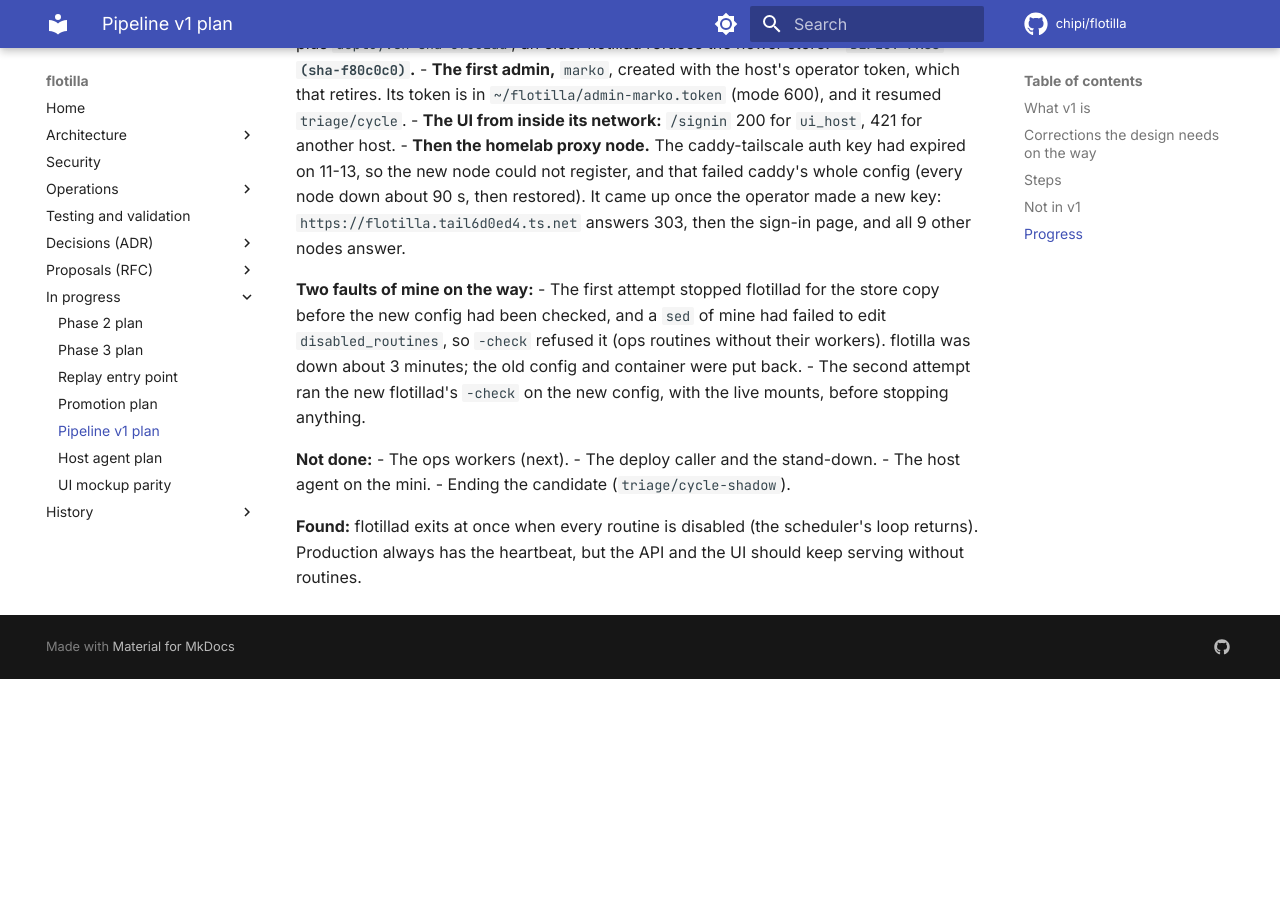
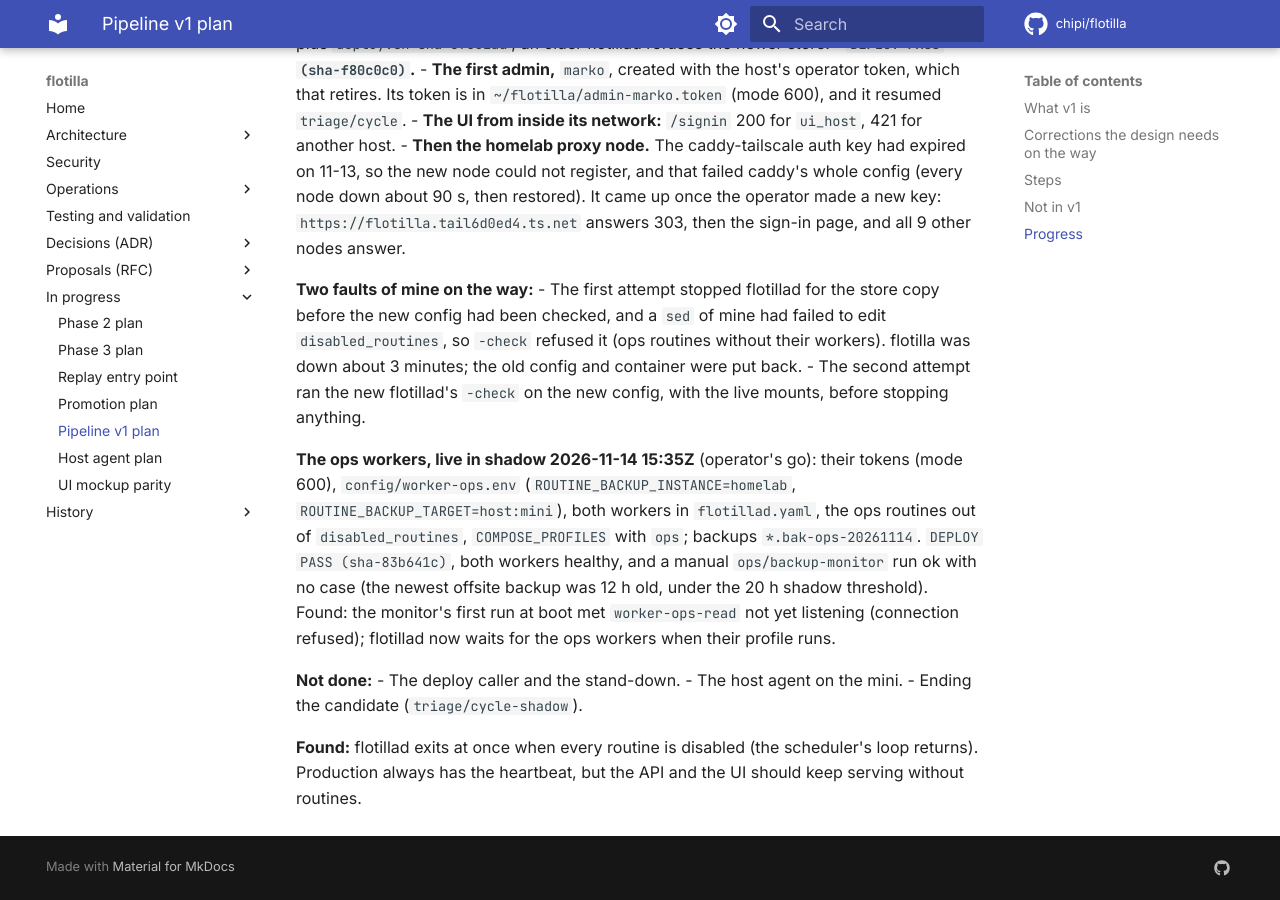
Before and after one commit to chipi/flotilla, an MkDocs documentation site: the page built from docs/wip/pipeline-v1-plan.md, in a window 1280 px wide and 900 px high, scrolled down 6629 px. Built offline with MkDocs 1.6.1 and Material for MkDocs 9.7.7, drawn with Linux system fonts in a browser that asks for light colours; comment, search, counter and statistics services are not loaded; before the commit the page ends 7308 px from its top, so only the background shows below that.

Commit message:
compose: flotillad waits for the ops workers when their profile runs
The ops workers went live on the mini in shadow (2026-11-14 15:35Z). The monitor's first run at boot
met worker-ops-read not yet listening (connection refused): flotillad waited only for the triage
worker. It now waits for both ops workers too, required: false so a host without the ops profile is
unaffected. Checked with `docker compose config` under no profile, ops, and candidate,ops; the
mini's Compose is 5.4.0.

The pipeline v1 plan records the ops workers' setup and the first live run.

Co-Authored-By: Claude Opus 5.5 <noreply@anthropic.com>
Claude-Session: https://claude.ai/code/session_014cvkLDhZiuT6G7yUUfGC4i

```diff
--- a/docs/wip/pipeline-v1-plan.md
+++ b/docs/wip/pipeline-v1-plan.md
@@ -220,8 +220,15 @@ promotion to propose).
   - The second attempt ran the new flotillad's `-check` on the new config, with the live mounts,
     before stopping anything.
 
+  **The ops workers, live in shadow 2026-11-14 15:35Z** (operator's go): their tokens (mode 600),
+  `config/worker-ops.env` (`ROUTINE_BACKUP_INSTANCE=homelab`, `ROUTINE_BACKUP_TARGET=host:mini`),
+  both workers in `flotillad.yaml`, the ops routines out of `disabled_routines`, `COMPOSE_PROFILES`
+  with `ops`; backups `*.bak-ops-20261114`. `DEPLOY PASS (sha-83b641c)`, both workers healthy, and a
+  manual `ops/backup-monitor` run ok with no case (the newest offsite backup was 12 h old, under
+  the 20 h shadow threshold). Found: the monitor's first run at boot met `worker-ops-read` not yet
+  listening (connection refused); flotillad now waits for the ops workers when their profile runs.
+
   **Not done:**
-  - The ops workers (next).
   - The deploy caller and the stand-down.
   - The host agent on the mini.
   - Ending the candidate (`triage/cycle-shadow`).
```
Also changed, not shown: 1 other file.
